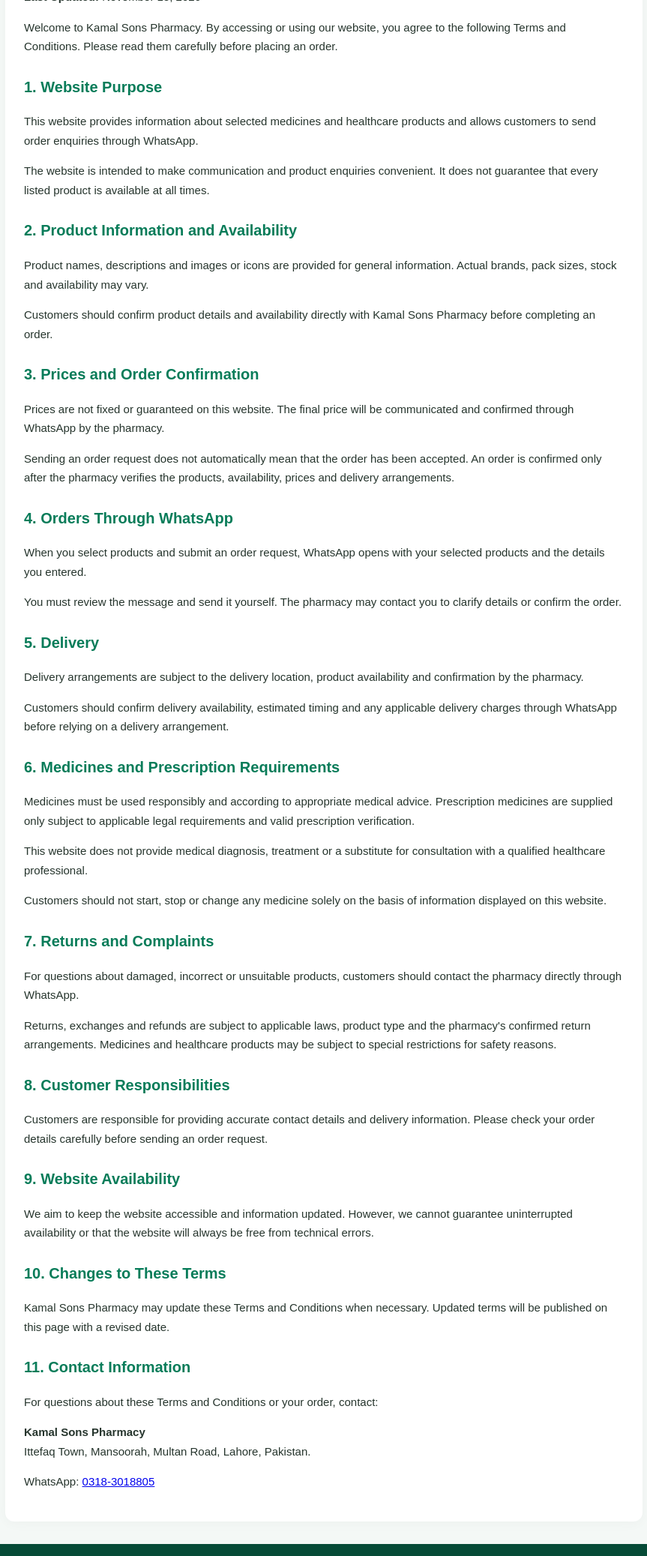
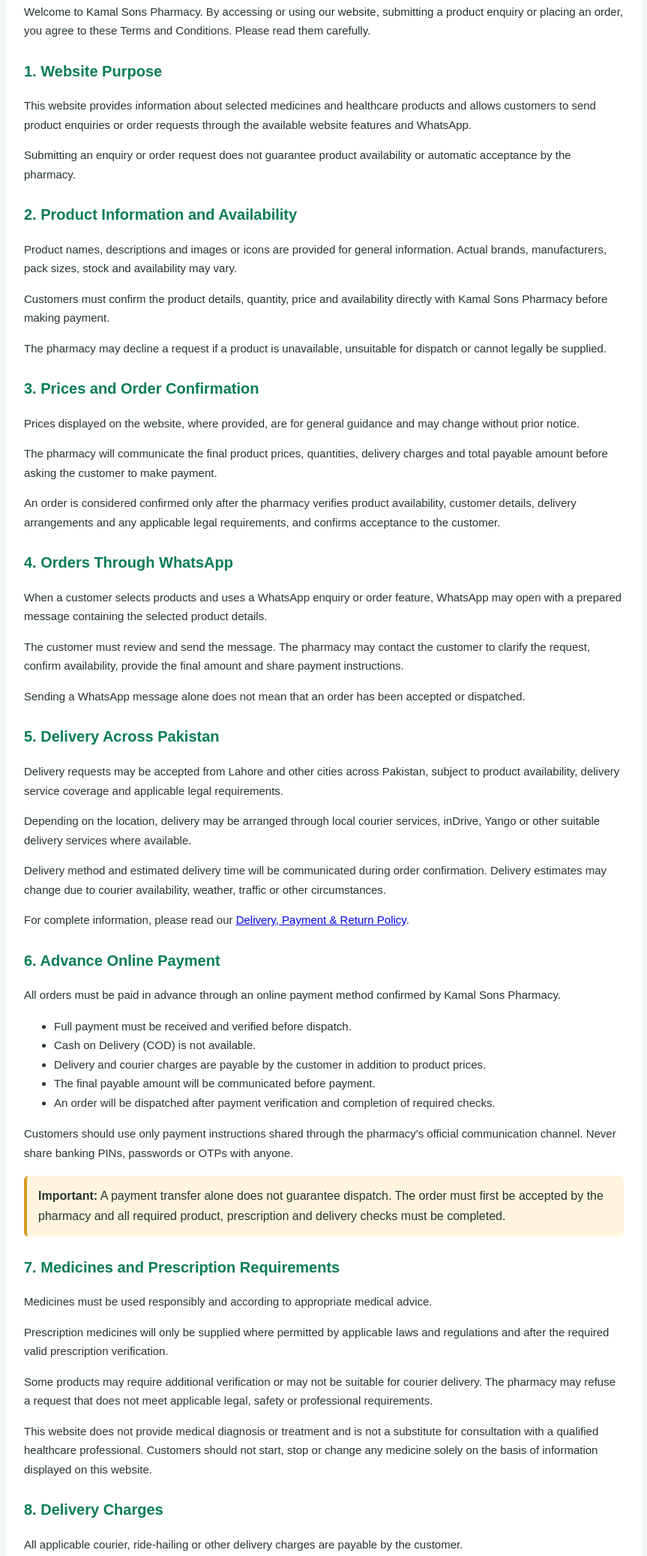
Before and after one commit to designdoststudio/kamal-sons-pharmacy, a plain HTML site: page terms.html in a window 1280 px wide. Shown: the part 398-2473 px from the top of the page at 75% size, without its empty margins (208-1071 px from the left). Drawn offline with Linux system fonts and the light colour scheme.

Commit message:
Update terms.html

```diff
--- a/terms.html
+++ b/terms.html
@@ -5,7 +5,7 @@
 <meta charset="UTF-8">
 <meta name="viewport" content="width=device-width, initial-scale=1">
 <meta name="theme-color" content="#087c59">
-<meta name="description" content="Read the Terms and Conditions for using the Kamal Sons Pharmacy website and placing orders through WhatsApp.">
+<meta name="description" content="Read Kamal Sons Pharmacy Terms and Conditions for product enquiries, advance online payments, orders and delivery across Pakistan.">
 <title>Terms & Conditions | Kamal Sons Pharmacy</title>
 <link rel="canonical" href="https://designdoststudio.github.io/kamal-sons-pharmacy/terms.html">
 
@@ -13,22 +13,28 @@
 *{box-sizing:border-box}
 body{margin:0;font-family:Arial,sans-serif;background:#f4f8f6;color:#26352d;line-height:1.7}
 header{background:#087c59;color:white;padding:24px 15px;text-align:center}
-header h1{margin:0;font-size:27px}
+header h2{margin:0;font-size:27px;color:white}
 header p{margin-top:6px}
 nav{background:#056647;padding:13px;text-align:center}
 nav a{color:white;text-decoration:none;margin:0 9px;font-size:14px}
 main{max-width:850px;margin:25px auto;padding:25px;background:white;border-radius:12px;box-shadow:0 3px 15px #00000008}
+main h1{color:#087c59;font-size:25px}
 h2{color:#087c59;font-size:20px;margin-top:24px}
 p,li{font-size:15px}
+.notice{background:#fff5df;border-left:4px solid #d99a24;padding:13px 15px;border-radius:6px;margin:18px 0}
 footer{background:#064b37;color:white;text-align:center;padding:22px 15px;margin-top:30px;font-size:14px}
 footer a{color:white;margin:0 8px;text-decoration:none}
+@media(max-width:600px){
+main{margin:15px;padding:18px}
+nav a{display:inline-block;margin:4px 6px}
+}
 </style>
 </head>
 
 <body>
 
 <header>
-<h1>Kamal Sons Pharmacy</h1>
+<h2>Kamal Sons Pharmacy</h2>
 <p>کمال سنز فارمیسی</p>
 <p>Your Health Advisor | Since 2024</p>
 </header>
@@ -36,61 +42,98 @@ footer a{color:white;margin:0 8px;text-decoration:none}
 <nav>
 <a href="index.html">Home</a>
 <a href="about.html">About Us</a>
+<a href="contact.html">Contact</a>
+<a href="delivery.html">Delivery Policy</a>
 <a href="privacy.html">Privacy Policy</a>
 </nav>
 
 <main>
 
 <h1>Terms & Conditions</h1>
-<p><strong>Last Updated:</strong> November 15, 2026</p>
+<p><strong>Last Updated:</strong> November 25, 2026</p>
 
-<p>Welcome to Kamal Sons Pharmacy. By accessing or using our website, you agree to the following Terms and Conditions. Please read them carefully before placing an order.</p>
+<p>Welcome to Kamal Sons Pharmacy. By accessing or using our website, submitting a product enquiry or placing an order, you agree to these Terms and Conditions. Please read them carefully.</p>
 
 <h2>1. Website Purpose</h2>
-<p>This website provides information about selected medicines and healthcare products and allows customers to send order enquiries through WhatsApp.</p>
-<p>The website is intended to make communication and product enquiries convenient. It does not guarantee that every listed product is available at all times.</p>
+<p>This website provides information about selected medicines and healthcare products and allows customers to send product enquiries or order requests through the available website features and WhatsApp.</p>
+<p>Submitting an enquiry or order request does not guarantee product availability or automatic acceptance by the pharmacy.</p>
 
 <h2>2. Product Information and Availability</h2>
-<p>Product names, descriptions and images or icons are provided for general information. Actual brands, pack sizes, stock and availability may vary.</p>
-<p>Customers should confirm product details and availability directly with Kamal Sons Pharmacy before completing an order.</p>
+<p>Product names, descriptions and images or icons are provided for general information. Actual brands, manufacturers, pack sizes, stock and availability may vary.</p>
+<p>Customers must confirm the product details, quantity, price and availability directly with Kamal Sons Pharmacy before making payment.</p>
+<p>The pharmacy may decline a request if a product is unavailable, unsuitable for dispatch or cannot legally be supplied.</p>
 
 <h2>3. Prices and Order Confirmation</h2>
-<p>Prices are not fixed or guaranteed on this website. The final price will be communicated and confirmed through WhatsApp by the pharmacy.</p>
-<p>Sending an order request does not automatically mean that the order has been accepted. An order is confirmed only after the pharmacy verifies the products, availability, prices and delivery arrangements.</p>
+<p>Prices displayed on the website, where provided, are for general guidance and may change without prior notice.</p>
+<p>The pharmacy will communicate the final product prices, quantities, delivery charges and total payable amount before asking the customer to make payment.</p>
+<p>An order is considered confirmed only after the pharmacy verifies product availability, customer details, delivery arrangements and any applicable legal requirements, and confirms acceptance to the customer.</p>
 
 <h2>4. Orders Through WhatsApp</h2>
-<p>When you select products and submit an order request, WhatsApp opens with your selected products and the details you entered.</p>
-<p>You must review the message and send it yourself. The pharmacy may contact you to clarify details or confirm the order.</p>
+<p>When a customer selects products and uses a WhatsApp enquiry or order feature, WhatsApp may open with a prepared message containing the selected product details.</p>
+<p>The customer must review and send the message. The pharmacy may contact the customer to clarify the request, confirm availability, provide the final amount and share payment instructions.</p>
+<p>Sending a WhatsApp message alone does not mean that an order has been accepted or dispatched.</p>
 
-<h2>5. Delivery</h2>
-<p>Delivery arrangements are subject to the delivery location, product availability and confirmation by the pharmacy.</p>
-<p>Customers should confirm delivery availability, estimated timing and any applicable delivery charges through WhatsApp before relying on a delivery arrangement.</p>
+<h2>5. Delivery Across Pakistan</h2>
+<p>Delivery requests may be accepted from Lahore and other cities across Pakistan, subject to product availability, delivery service coverage and applicable legal requirements.</p>
+<p>Depending on the location, delivery may be arranged through local courier services, inDrive, Yango or other suitable delivery services where available.</p>
+<p>Delivery method and estimated delivery time will be communicated during order confirmation. Delivery estimates may change due to courier availability, weather, traffic or other circumstances.</p>
+<p>For complete information, please read our <a href="delivery.html">Delivery, Payment & Return Policy</a>.</p>
 
-<h2>6. Medicines and Prescription Requirements</h2>
-<p>Medicines must be used responsibly and according to appropriate medical advice. Prescription medicines are supplied only subject to applicable legal requirements and valid prescription verification.</p>
-<p>This website does not provide medical diagnosis, treatment or a substitute for consultation with a qualified healthcare professional.</p>
-<p>Customers should not start, stop or change any medicine solely on the basis of information displayed on this website.</p>
+<h2>6. Advance Online Payment</h2>
+<p>All orders must be paid in advance through an online payment method confirmed by Kamal Sons Pharmacy.</p>
+<ul>
+<li>Full payment must be received and verified before dispatch.</li>
+<li>Cash on Delivery (COD) is not available.</li>
+<li>Delivery and courier charges are payable by the customer in addition to product prices.</li>
+<li>The final payable amount will be communicated before payment.</li>
+<li>An order will be dispatched after payment verification and completion of required checks.</li>
+</ul>
+<p>Customers should use only payment instructions shared through the pharmacy's official communication channel. Never share banking PINs, passwords or OTPs with anyone.</p>
 
-<h2>7. Returns and Complaints</h2>
-<p>For questions about damaged, incorrect or unsuitable products, customers should contact the pharmacy directly through WhatsApp.</p>
-<p>Returns, exchanges and refunds are subject to applicable laws, product type and the pharmacy's confirmed return arrangements. Medicines and healthcare products may be subject to special restrictions for safety reasons.</p>
+<div class="notice">
+<strong>Important:</strong> A payment transfer alone does not guarantee dispatch. The order must first be accepted by the pharmacy and all required product, prescription and delivery checks must be completed.
+</div>
 
-<h2>8. Customer Responsibilities</h2>
-<p>Customers are responsible for providing accurate contact details and delivery information. Please check your order details carefully before sending an order request.</p>
+<h2>7. Medicines and Prescription Requirements</h2>
+<p>Medicines must be used responsibly and according to appropriate medical advice.</p>
+<p>Prescription medicines will only be supplied where permitted by applicable laws and regulations and after the required valid prescription verification.</p>
+<p>Some products may require additional verification or may not be suitable for courier delivery. The pharmacy may refuse a request that does not meet applicable legal, safety or professional requirements.</p>
+<p>This website does not provide medical diagnosis or treatment and is not a substitute for consultation with a qualified healthcare professional. Customers should not start, stop or change any medicine solely on the basis of information displayed on this website.</p>
 
-<h2>9. Website Availability</h2>
-<p>We aim to keep the website accessible and information updated. However, we cannot guarantee uninterrupted availability or that the website will always be free from technical errors.</p>
+<h2>8. Delivery Charges</h2>
+<p>All applicable courier, ride-hailing or other delivery charges are payable by the customer.</p>
+<p>Charges may vary according to distance, delivery location, package and service provider. The applicable charges will be communicated before payment and order confirmation.</p>
 
-<h2>10. Changes to These Terms</h2>
+<h2>9. Returns, Exchanges and Complaints</h2>
+<p>Customers should contact the pharmacy promptly if they receive an incorrect, damaged or incomplete order.</p>
+<p>Returns, exchanges and refunds are handled according to applicable laws, product type, safety requirements and the circumstances of the order.</p>
+<p>Due to medicine safety, storage and quality concerns, some medicines and healthcare products may not be eligible for return or exchange, except where required by applicable law or where an issue is attributable to the pharmacy.</p>
+<p>Please contact the pharmacy before sending any product back. Do not return products without receiving instructions.</p>
+
+<h2>10. Order Cancellation and Refunds</h2>
+<p>Customers who wish to cancel an order should contact the pharmacy as soon as possible.</p>
+<p>Cancellation may not be possible after an order has been packed, dispatched or handed over to a delivery service.</p>
+<p>If a refund is approved, the pharmacy will communicate the applicable refund method and expected processing time. Refunds are subject to applicable laws and the circumstances of the order.</p>
+
+<h2>11. Customer Responsibilities</h2>
+<p>Customers are responsible for providing accurate names, contact numbers, delivery addresses and any required prescription information.</p>
+<p>Customers should verify product details, quantities, prices, delivery charges and payment instructions before completing payment.</p>
+
+<h2>12. Website Availability and Information</h2>
+<p>We aim to keep the website accessible and its information updated. However, uninterrupted availability and freedom from technical errors cannot be guaranteed.</p>
+<p>Product information and website features may be changed, updated or temporarily unavailable when necessary.</p>
+
+<h2>13. Changes to These Terms</h2>
 <p>Kamal Sons Pharmacy may update these Terms and Conditions when necessary. Updated terms will be published on this page with a revised date.</p>
 
-<h2>11. Contact Information</h2>
-<p>For questions about these Terms and Conditions or your order, contact:</p>
+<h2>14. Contact Information</h2>
+<p>For questions about these Terms and Conditions, product enquiries, payments or orders, contact:</p>
 
 <p><strong>Kamal Sons Pharmacy</strong><br>
 Ittefaq Town, Mansoorah, Multan Road, Lahore, Pakistan.</p>
 
 <p>WhatsApp: <a href="https://wa.me/923183018805">0318-3018805</a></p>
+<p><a href="https://wa.me/923183018805">Contact us on WhatsApp</a></p>
 
 </main>
 
@@ -98,8 +141,10 @@ Ittefaq Town, Mansoorah, Multan Road, Lahore, Pakistan.</p>
 <p>© 2026 Kamal Sons Pharmacy. All Rights Reserved.</p>
 <a href="index.html">Home</a>
 <a href="about.html">About Us</a>
+<a href="contact.html">Contact</a>
 <a href="privacy.html">Privacy Policy</a>
 <a href="terms.html">Terms & Conditions</a>
+<a href="delivery.html">Delivery Policy</a>
 </footer>
 
 </body>
```
